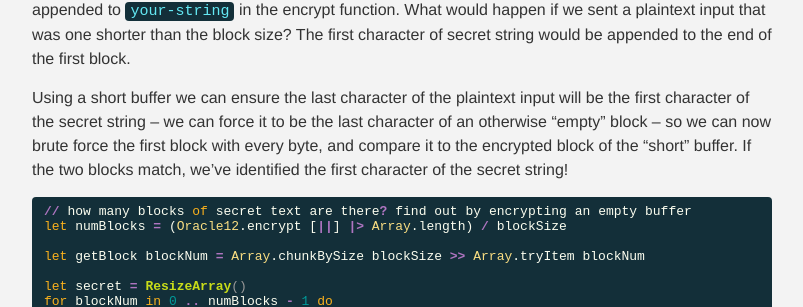
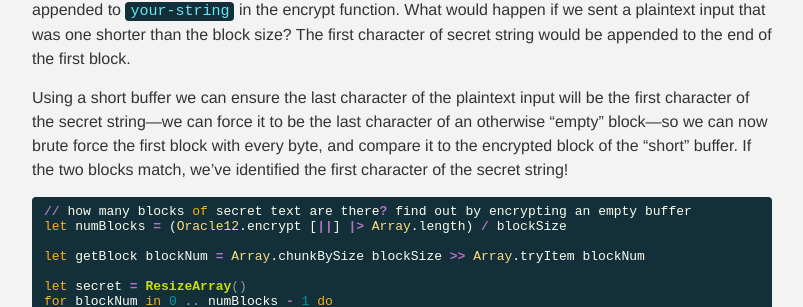
Before and after one commit to taylorwood/taylorwood.github.io, a Jekyll site: the page built from _posts/2016-10-23-cryptopals-pt2.markdown, in a window 1280 px wide and 1400 px high, scrolled down 2770 px. Shown: the part 392-699 px from the top of the window, without its empty margins (238-1041 px from the left). Built offline with Jekyll 4.4.1, drawn with Linux system fonts in a browser that asks for light colours; some of the changed text lies outside the part shown.

Commit message:
Embiggen en dashes

````diff
--- a/_posts/2015-07-04-markov-text.markdown
+++ b/_posts/2015-07-04-markov-text.markdown
@@ -25,7 +25,7 @@ let getWordPairs pairSize filePath =
 
 Some of these techniques are also applied in my [previous text classification posts]({% post_url 2015-06-15-text-classification %}). You may recognize that we're forming *n*-grams from the text using a sliding window (`Seq.windowed`), where *n* is `pairSize`. If our book is *really* big then we may consider a streamed/lazily evaluated approach, but this is a blog post.
 
-At this point you need a book. May I suggest one of the timeless classics available from [Project Gutenberg](https://www.gutenberg.org)? I'll use [Franz Kafka's](https://en.wikipedia.org/wiki/Franz_Kafka) rather neurotic Metamorphosis --- where the main character Jeff Goldblum builds a machine to transform himself into a roach.
+At this point you need a book. May I suggest one of the timeless classics available from [Project Gutenberg](https://www.gutenberg.org)? I'll use [Franz Kafka's](https://en.wikipedia.org/wiki/Franz_Kafka) rather neurotic Metamorphosis---where the main character Jeff Goldblum builds a machine to transform himself into a roach.
 
 Let us build a windowed sequence of roach poetry, with trigrams:
 
@@ -158,4 +158,4 @@ This may be even creepier than the source material!
 
 ### Word pair sizing
 
-Notice if you increase the size of the word pairings, e.g. `getWordPairs 4`, the generated material starts to resemble the original text more closely --- this is because each state of your Markov map is more specific. Using a word pair size of 4 or 5 will often regenerate sentences from the source text verbatim. Using a value of 2 will generate much more *random* looking text, because each state consists of only one word. This will also depend on the amount and variety of source text used to build your Markov model.
+Notice if you increase the size of the word pairings, e.g. `getWordPairs 4`, the generated material starts to resemble the original text more closely---this is because each state of your Markov map is more specific. Using a word pair size of 4 or 5 will often regenerate sentences from the source text verbatim. Using a value of 2 will generate much more *random* looking text, because each state consists of only one word. This will also depend on the amount and variety of source text used to build your Markov model.
--- a/_posts/2015-12-27-youtube-comment-markov.markdown
+++ b/_posts/2015-12-27-youtube-comment-markov.markdown
@@ -56,7 +56,7 @@ type Predicate = {
     Filter: (Operator * string) option }
 ```
 
-Given a valid XPath, our parser should give us a list of `XPathPart` -- one for each XPath segment.
+Given a valid XPath, our parser should give us a list of `XPathPart`---one for each XPath segment.
 
 [FParsec](http://www.quanttec.com/fparsec/) provides many general [parser primitives](http://www.quanttec.com/fparsec/reference/primitives.html) that we can compose into larger primitives for our needs. The following sections of code build up `Axis`, `NodeTest`, and `Predicate` parsers that will ultimately constitute a `XPathPart` parser:
 
--- a/_posts/2016-04-03-random-forests.markdown
+++ b/_posts/2016-04-03-random-forests.markdown
@@ -9,7 +9,7 @@ My team just finished a [Kaggle competition](https://www.kaggle.com/c/home-depot
 <blockquote class="twitter-tweet" data-lang="en"><p lang="en" dir="ltr">The <a href="https://twitter.com/hashtag/fsharp?src=hash">#fsharp</a> <a href="https://twitter.com/hashtag/datascience?src=hash">#datascience</a> group finished in the top 5% of the $40K Home Depot <a href="https://twitter.com/hashtag/Kaggle?src=hash">#Kaggle</a> competition! <a href="https://twitter.com/brandewinder">@Brandewinder</a> and <a href="https://twitter.com/squeekeeper">@squeekeeper</a> rock!!!</p>&mdash; Jamie Dixon (@jamie_dixon) <a href="https://twitter.com/jamie_dixon/status/724771906222698497">April 26, 2016</a></blockquote> <script async src="//platform.twitter.com/widgets.js" charset="utf-8"></script>
 
 ## Random Forests
-My one-liner explanation of random forests is "a bunch of [decision trees](https://en.wikipedia.org/wiki/Decision_tree) grown by using a random subsample of your training data per tree." That's a gross oversimplification but I won't go into detail here -- instead I recommend reading [Mathias Brandewinder's](https://twitter.com/brandewinder) much better explanation in [this post](http://www.clear-lines.com/blog/post/Random-Forest-classification-in-F-first-cut.aspx) that also includes a sample implementation.
+My one-liner explanation of random forests is "a bunch of [decision trees](https://en.wikipedia.org/wiki/Decision_tree) grown by using a random subsample of your training data per tree." That's a gross oversimplification but I won't go into detail here---instead I recommend reading [Mathias Brandewinder's](https://twitter.com/brandewinder) much better explanation in [this post](http://www.clear-lines.com/blog/post/Random-Forest-classification-in-F-first-cut.aspx) that also includes a sample implementation.
 
 Random forests have several appealing properties:
 
--- a/_posts/2016-10-21-cryptopals-pt1.markdown
+++ b/_posts/2016-10-21-cryptopals-pt1.markdown
@@ -207,7 +207,7 @@ Anyway, we now have some guesses as to the _length_ of a possible key. Here are
 
 ```[(29, 2.683908046); (5, 2.766666667); (15, 2.966666667); (31, 3.010752688);]```
 
-Again, the idea is to exploit the nature of a repeating key by taking "slices" of the ciphertext for each key character offset. We think our key is 29 characters, so in order to guess the _first_ character of the key we take the first and every 29th character from the ciphertext then analyze them together. To guess the _second_ character of the key, we'd take the second and every 29th character from there, etc. If our key length guess is right, the same character will have been used to XOR each of those plaintext characters at the repsective offsets. Even when looking at a decrypted "slice" the resulting text should still resemble a typical distribution of character types -- hopefully so that `isLikelyMatch` will still recognize it!
+Again, the idea is to exploit the nature of a repeating key by taking "slices" of the ciphertext for each key character offset. We think our key is 29 characters, so in order to guess the _first_ character of the key we take the first and every 29th character from the ciphertext then analyze them together. To guess the _second_ character of the key, we'd take the second and every 29th character from there, etc. If our key length guess is right, the same character will have been used to XOR each of those plaintext characters at the repsective offsets. Even when looking at a decrypted "slice" the resulting text should still resemble a typical distribution of character types---hopefully so that `isLikelyMatch` will still recognize it!
 
 ```ocaml
 let findLikelyKeyCombos buffer keySize =
--- a/_posts/2016-10-23-cryptopals-pt2.markdown
+++ b/_posts/2016-10-23-cryptopals-pt2.markdown
@@ -164,7 +164,7 @@ isECB Oracle12.encrypt
 
 Now for the interesting part. We know the block size, and we know that the `unknown-string` gets appended to `your-string` in the encrypt function. What would happen if we sent a plaintext input that was one shorter than the block size? The first character of secret string would be appended to the end of the first block.
 
-Using a short buffer we can ensure the last character of the plaintext input will be the first character of the secret string -- we can force it to be the last character of an otherwise "empty" block -- so we can now brute force the first block with every byte, and compare it to the encrypted block of the "short" buffer. If the two blocks match, we've identified the first character of the secret string!
+Using a short buffer we can ensure the last character of the plaintext input will be the first character of the secret string---we can force it to be the last character of an otherwise "empty" block---so we can now brute force the first block with every byte, and compare it to the encrypted block of the "short" buffer. If the two blocks match, we've identified the first character of the secret string!
 
 ```ocaml
 // how many blocks of secret text are there? find out by encrypting an empty buffer
@@ -192,7 +192,7 @@ for blockNum in 0 .. numBlocks - 1 do
 secret.ToArray() |> bytesToString |> printfn "%A"
 ```
 
-I took an iterative approach to this problem, maybe easier to understand than purely functional. If a brute forced block matches the ciphertext of the short block, we have a match. For each offset of the block size, we shorten the input plaintext and accumulate the guessed key characters -- and this is repeated for each block. Each block yields 16 characters, except when padded.
+I took an iterative approach to this problem, maybe easier to understand than purely functional. If a brute forced block matches the ciphertext of the short block, we have a match. For each offset of the block size, we shorten the input plaintext and accumulate the guessed key characters---and this is repeated for each block. Each block yields 16 characters, except when padded.
 
 ## More to come
 
````
Also changed, not shown: _posts/2015-06-24-heaps.markdown (+4 -4 lines).
